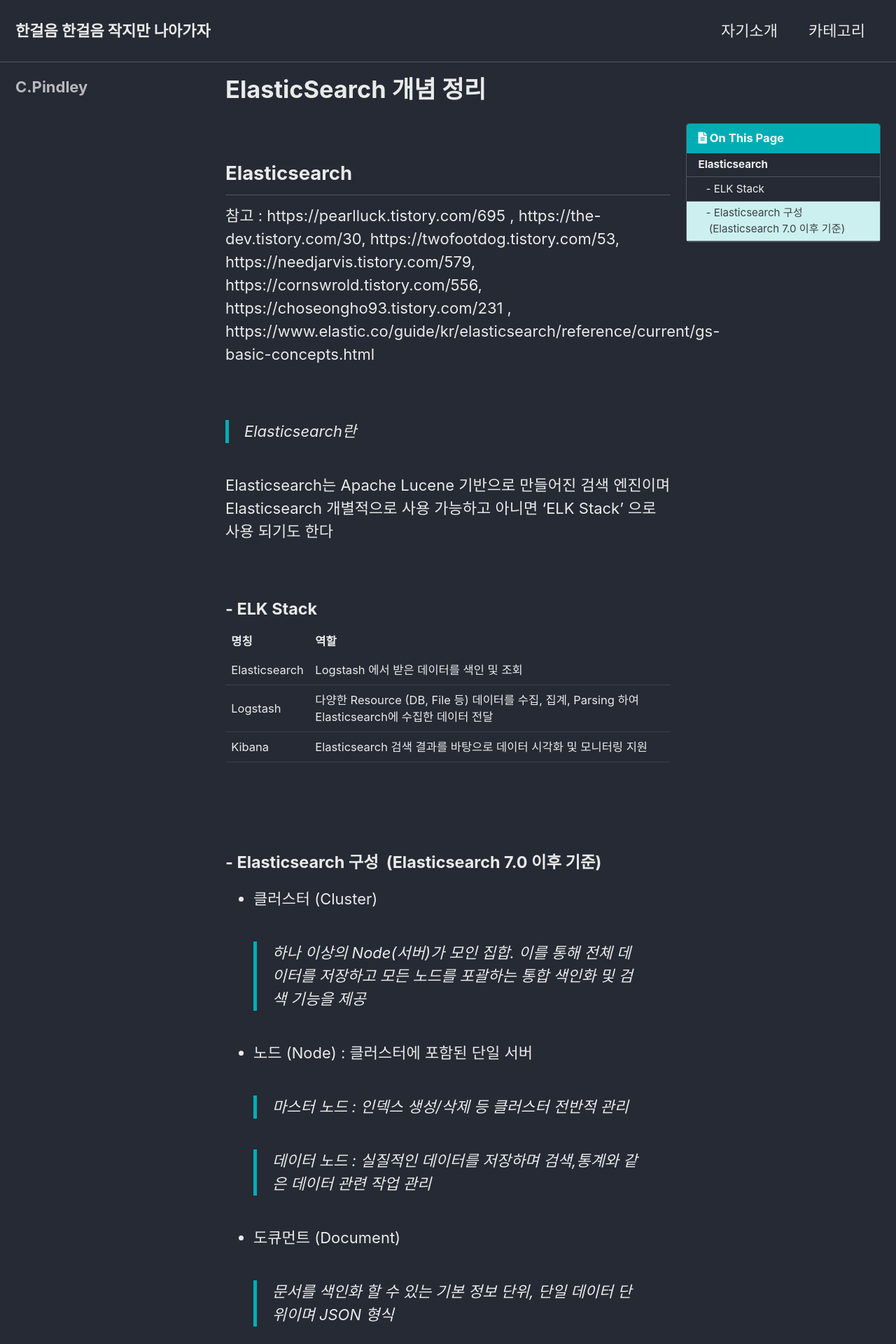
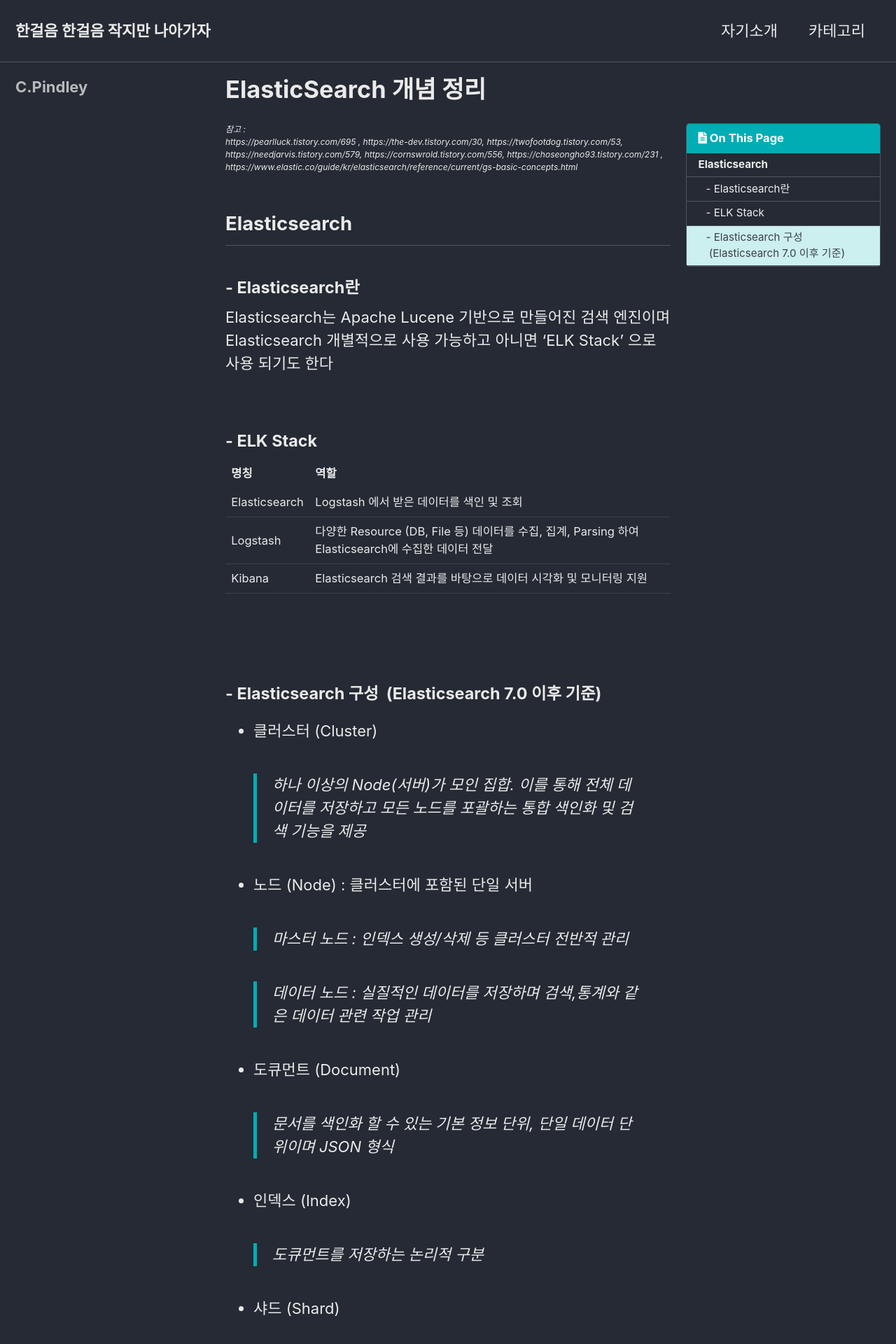
Before and after one commit to dmsgus6523/dmsgus6523.github.io, a Jekyll site: the page built from _posts/2023-10-06-ElasticSearch.md, in a window 1280 px wide. Shown: the top 1920 px of the page at 70% size. Built offline with Jekyll 4.4.1, drawn with Linux system fonts in a browser that asks for light colours; cached includes are drawn as plain includes.

Commit message:
포스팅 CSS 수정

```diff
--- a/_posts/2023-10-06-ElasticSearch.md
+++ b/_posts/2023-10-06-ElasticSearch.md
@@ -6,13 +6,19 @@ toc_sticky: true
 toc_lable: "프로젝트"
 ---
 
-## Elasticsearch
+<link rel="stylesheet" href="{{ '/assets/css/refList.css' }}">
 
-참고 : https://pearlluck.tistory.com/695 , https://the-dev.tistory.com/30, https://twofootdog.tistory.com/53, https://needjarvis.tistory.com/579,  https://cornswrold.tistory.com/556, https://choseongho93.tistory.com/231 , https://www.elastic.co/guide/kr/elasticsearch/reference/current/gs-basic-concepts.html
-<br/><br/>
+<div class="refContents">
+  <span class="refSpan">참고 : </span>
+  <div class="refDiv">
+  https://pearlluck.tistory.com/695 , https://the-dev.tistory.com/30, https://twofootdog.tistory.com/53, https://needjarvis.tistory.com/579,  https://cornswrold.tistory.com/556, https://choseongho93.tistory.com/231 , https://www.elastic.co/guide/kr/elasticsearch/reference/current/gs-basic-concepts.html
+  </div>
+</div>
 
 
-> Elasticsearch란
+
+## Elasticsearch
+#### - Elasticsearch란
 
 Elasticsearch는 Apache Lucene 기반으로 만들어진 검색 엔진이며 Elasticsearch 개별적으로 사용 가능하고 아니면 ‘ELK Stack’ 으로 사용 되기도 한다
 <br/><br/>
--- /dev/null
+++ b/assets/css/refList.css
@@ -0,0 +1,4 @@
+.refContents{
+	font-size: 12px;
+	font-style: italic;
+}
```
